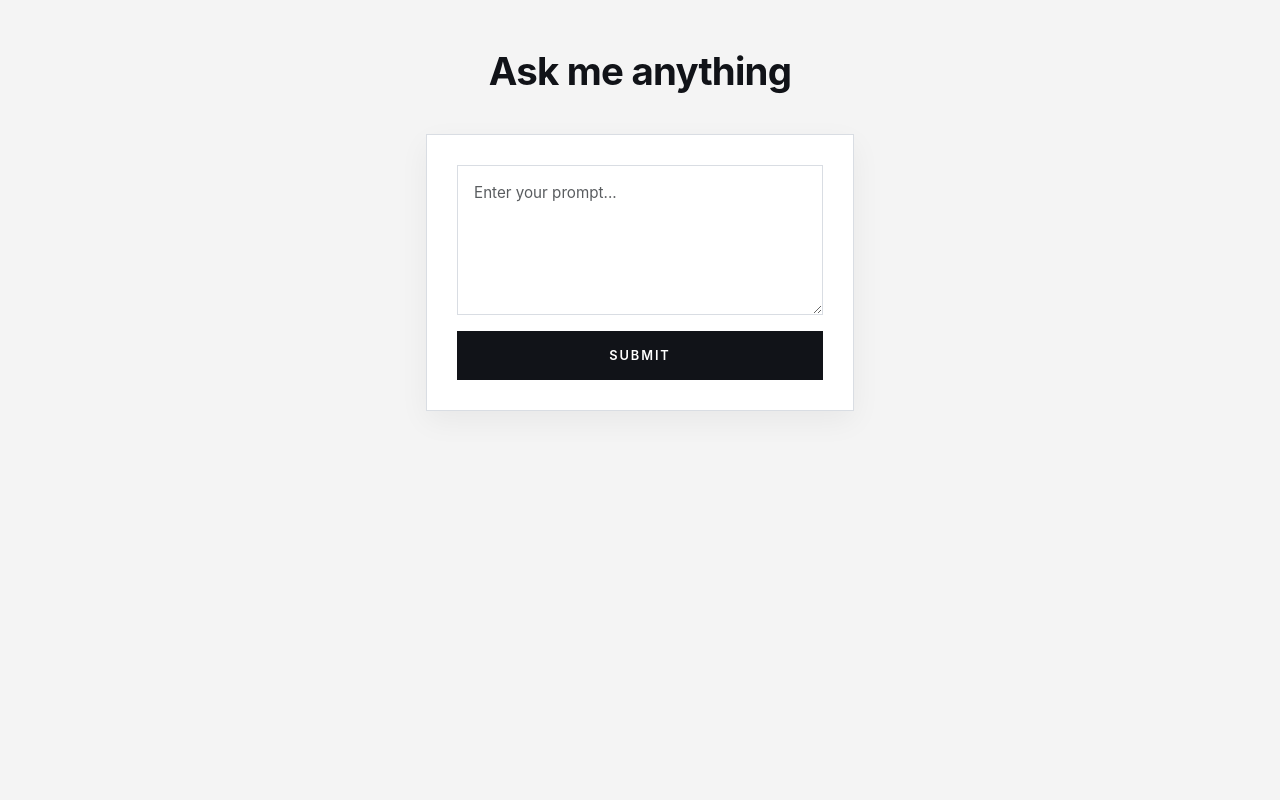
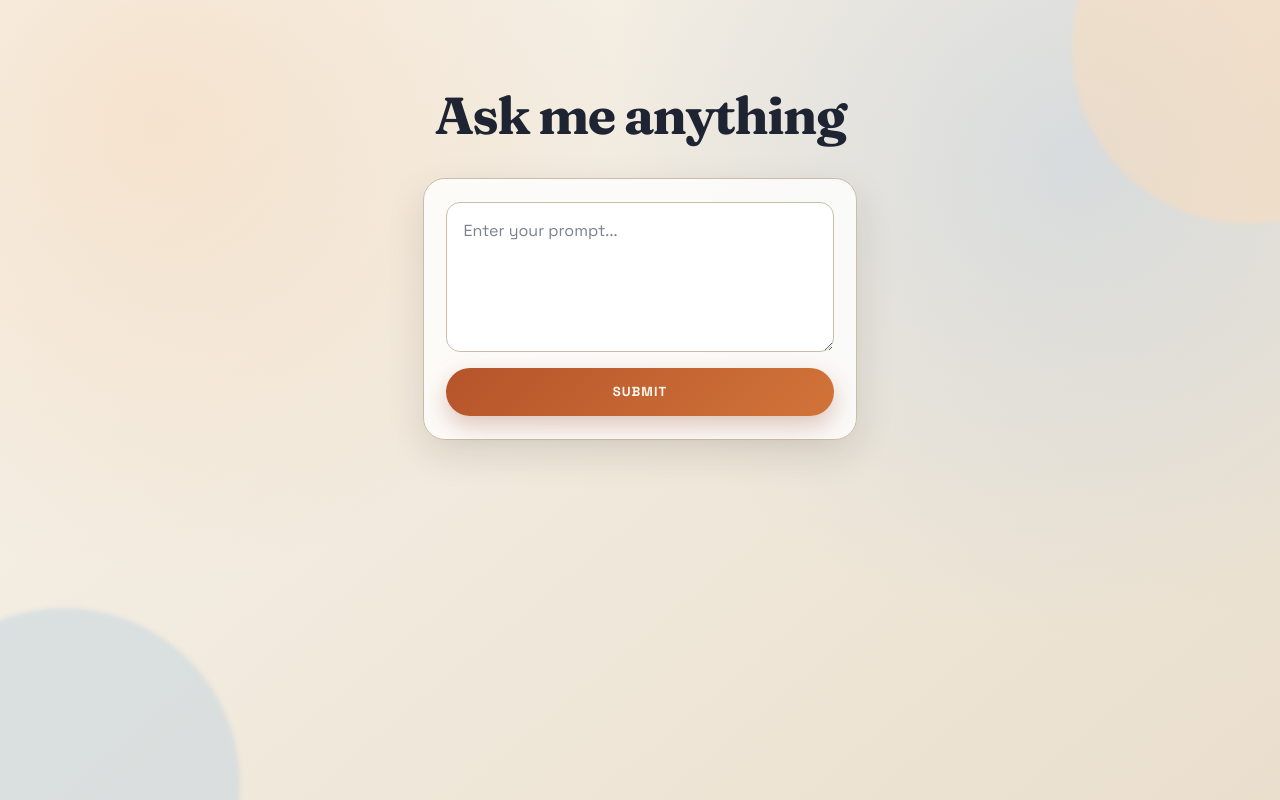
Before and after one commit to leahiscoding/CART498_REPO, a Flask app: page / in a window 1280 px wide. Run offline with Flask 3, Linux system fonts and the light colour scheme.

Commit message:
updated CSS for class

```diff
--- a/static/style.css
+++ b/static/style.css
@@ -1,156 +1,227 @@
-/* ==============================
-   Swiss Minimal × Futuristic
-   Sans-Serif System
-   ============================== */
+@import url("https://fonts.googleapis.com/css2?family=Fraunces:opsz,wght@9..144,600;9..144,700&family=Space+Grotesk:wght@400;500;600;700&display=swap");
 
-:root{
-  --bg:#f4f4f4;
-  --surface:#ffffff;
-  --text:#111318;
-  --muted:#6b7078;
-  --line:#d9dde3;
-  --accent:#111318;
-  --shadow:0 10px 28px rgba(0,0,0,0.05);
+:root {
+  --bg-cream: #f7f3eb;
+  --bg-sand: #eadfcd;
+  --ink: #1e2431;
+  --muted: #5b6170;
+  --line: #cabda8;
+  --panel: rgba(255, 255, 255, 0.8);
+  --accent: #b5542a;
+  --accent-deep: #8d3b1d;
+  --shadow-soft: 0 14px 38px rgba(35, 23, 8, 0.12);
+  --shadow-card: 0 8px 20px rgba(35, 23, 8, 0.08);
 }
 
-/* ---- Base ---- */
-html, body{
-  min-height:100%;
+* {
+  box-sizing: border-box;
 }
 
-body{
-  background: var(--bg);
-  color: var(--text);
-  font-family: "Inter", "Helvetica Neue", Helvetica, Arial, sans-serif;
+html,
+body {
+  min-height: 100%;
+}
+
+body {
+  margin: 0;
+  color: var(--ink);
+  font-family: "Space Grotesk", "Segoe UI", sans-serif;
+  background:
+    radial-gradient(circle at 12% 15%, rgba(245, 206, 167, 0.4), transparent 35%),
+    radial-gradient(circle at 84% 20%, rgba(171, 197, 227, 0.35), transparent 38%),
+    linear-gradient(140deg, var(--bg-cream), var(--bg-sand));
   letter-spacing: -0.01em;
+  position: relative;
+  overflow-x: hidden;
   -webkit-font-smoothing: antialiased;
 }
 
-/* ---- Layout ---- */
-.container{
-  max-width: 880px;
+body::before,
+body::after {
+  content: "";
+  position: fixed;
+  width: 22rem;
+  height: 22rem;
+  border-radius: 999px;
+  z-index: 0;
+  pointer-events: none;
+  filter: blur(2px);
 }
 
-/* ---- Title ---- */
-h1.display-4{
-  font-weight: 700;
-  font-size: 2.4rem;
-  letter-spacing: -0.02em;
-  margin-bottom: 2.5rem;
-  color: var(--text);
+body::before {
+  top: -8rem;
+  right: -9rem;
+  background: rgba(255, 220, 181, 0.45);
 }
 
-/* ---- Subtitles ---- */
-h3{
-  font-size: 0.85rem;
-  font-weight: 600;
-  letter-spacing: 0.12em;
-  text-transform: uppercase;
-  color: var(--muted);
-  margin-bottom: 1.2rem;
+body::after {
+  bottom: -10rem;
+  left: -7rem;
+  background: rgba(173, 201, 226, 0.34);
 }
 
-/* ---- Form ---- */
-form{
-  background: var(--surface);
-  border: 1px solid var(--line);
-  border-radius: 0;
-  padding: 30px;
-  box-shadow: var(--shadow);
+.container {
+  max-width: 900px;
+  padding: 2.25rem 1rem 3rem;
+  position: relative;
+  z-index: 1;
 }
 
-/* ---- Textarea ---- */
-textarea.form-control{
-  border-radius: 0;
-  border: 1px solid var(--line);
-  background: #fff;
-  color: var(--text);
-  padding: 16px;
-  min-height: 150px;
-  font-size: 0.95rem;
-  box-shadow: none;
+h1.display-4 {
+  font-family: "Fraunces", Georgia, serif;
+  font-size: clamp(2rem, 5vw, 3.25rem);
+  font-weight: 700;
+  letter-spacing: -0.03em;
+  margin-bottom: 2rem;
+  color: var(--ink);
 }
 
-textarea.form-control:focus{
-  border-color: var(--text);
-  box-shadow: none;
+h3 {
+  margin: 2.2rem 0 0.95rem;
+  color: var(--muted);
+  font-size: 0.78rem;
+  font-weight: 700;
+  letter-spacing: 0.18em;
+  text-transform: uppercase;
 }
 
-/* ---- Button ---- */
-.btn.btn-primary{
-  border-radius: 0;
-  border: 1px solid var(--text);
-  background: var(--text);
-  color: #fff;
-  padding: 14px 18px;
-  font-size: 0.8rem;
-  font-weight: 600;
-  letter-spacing: 0.15em;
-  text-transform: uppercase;
-  transition: all 180ms ease;
+form {
+  background: var(--panel);
+  border: 1px solid var(--line);
+  border-radius: 22px;
+  padding: 1.4rem;
+  box-shadow: var(--shadow-soft);
+  backdrop-filter: blur(7px);
+  animation: rise-in 600ms ease-out both;
 }
 
-.btn.btn-primary:hover{
-  background: #fff;
-  color: var(--text);
+textarea.form-control {
+  border-radius: 14px;
+  border: 1px solid var(--line);
+  background: rgba(255, 255, 255, 0.92);
+  color: var(--ink);
+  box-shadow: none;
+  min-height: 150px;
+  padding: 1rem;
+  line-height: 1.55;
+  font-size: 1rem;
+  transition: border-color 180ms ease, box-shadow 180ms ease, background-color 180ms ease;
 }
 
-/* ---- Interpretation Card ---- */
-.card{
-  border-radius: 0;
-  border: 1px solid var(--line);
-  background: var(--surface);
-  box-shadow: var(--shadow);
+textarea.form-control::placeholder {
+  color: #7c818d;
 }
 
-.card-body{
-  padding: 30px;
+textarea.form-control:focus {
+  border-color: var(--accent);
+  background: #fff;
+  box-shadow: 0 0 0 3px rgba(181, 84, 42, 0.18);
 }
 
-.card-text{
-  font-size: 0.95rem;
-  line-height: 1.75;
-  white-space: pre-wrap;
-  color: var(--text);
+.btn.btn-primary {
+  border: none;
+  border-radius: 999px;
+  background: linear-gradient(135deg, var(--accent), #d17439);
+  color: #fff8f0;
+  padding: 0.9rem 1.15rem;
+  text-transform: uppercase;
+  letter-spacing: 0.08em;
+  font-size: 0.82rem;
+  font-weight: 700;
+  box-shadow: 0 10px 24px rgba(141, 59, 29, 0.28);
+  transition: transform 200ms ease, box-shadow 200ms ease, background-color 200ms ease;
 }
 
-/* ---- Image ---- */
-img.img-fluid{
-  border-radius: 0 !important;
-  border: 1px solid var(--line);
-  box-shadow: var(--shadow);
-  transition: transform 250ms ease;
+.btn.btn-primary:hover {
+  transform: translateY(-1px);
+  background: linear-gradient(135deg, var(--accent-deep), var(--accent));
+  box-shadow: 0 12px 28px rgba(141, 59, 29, 0.34);
 }
 
-img.img-fluid:hover{
-  transform: scale(1.01);
+.btn.btn-primary:active {
+  transform: translateY(0);
 }
 
-/* ---- Alert ---- */
-.alert{
-  border-radius: 0;
+.response-card {
+  text-align: left;
+  border-radius: 16px;
   border: 1px solid var(--line);
-  background: var(--surface);
-  color: var(--text);
+  border-left: 4px solid var(--accent);
+  background: var(--panel);
+  box-shadow: var(--shadow-card);
+  padding: 1rem 1.1rem;
+  animation: rise-in 750ms ease-out both;
 }
 
-/* ---- Spacing ---- */
-.mt-4{
-  margin-top: 2.5rem !important;
+.response-text {
+  white-space: pre-wrap;
+  line-height: 1.75;
+  font-size: 0.98rem;
 }
 
-/* ---- Responsive ---- */
-@media (max-width:576px){
-  h1.display-4{
-    font-size:1.9rem;
+img.img-fluid {
+  border-radius: 20px !important;
+  border: 1px solid var(--line);
+  box-shadow: var(--shadow-soft);
+  width: min(100%, 820px);
+  animation: rise-in 840ms ease-out both;
+  transition: transform 220ms ease;
+}
+
+img.img-fluid:hover {
+  transform: translateY(-2px) scale(1.01);
+}
+
+.alert.alert-danger {
+  margin-top: 1.25rem !important;
+  text-align: left;
+  border-radius: 14px;
+  border: 1px solid #d59575;
+  background: #fff3eb;
+  color: #702f19;
+  font-weight: 500;
+  animation: rise-in 450ms ease-out both;
+}
+
+@keyframes rise-in {
+  from {
+    opacity: 0;
+    transform: translateY(12px);
   }
-
-  form{
-    padding:20px;
+  to {
+    opacity: 1;
+    transform: translateY(0);
   }
 }
 
-.response-text{
-  white-space: pre-wrap;
-  line-height: 1.7;
+@media (max-width: 768px) {
+  .container {
+    padding-top: 1.5rem;
+  }
+
+  h1.display-4 {
+    margin-bottom: 1.35rem;
+  }
+
+  form {
+    border-radius: 18px;
+    padding: 1rem;
+  }
+
+  textarea.form-control {
+    min-height: 130px;
+  }
+
+  img.img-fluid {
+    border-radius: 16px !important;
+  }
 }
+
+@media (prefers-reduced-motion: reduce) {
+  *,
+  *::before,
+  *::after {
+    animation: none !important;
+    transition: none !important;
+  }
+}
```
